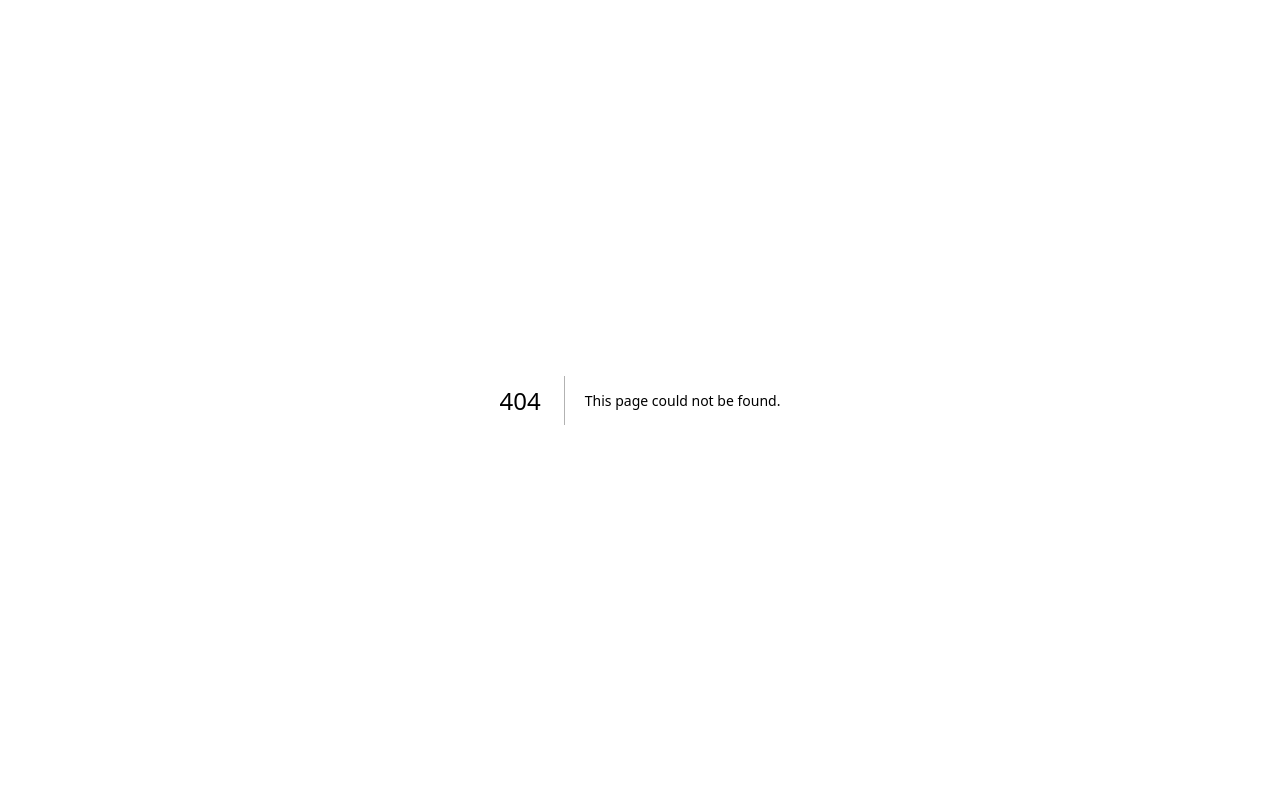
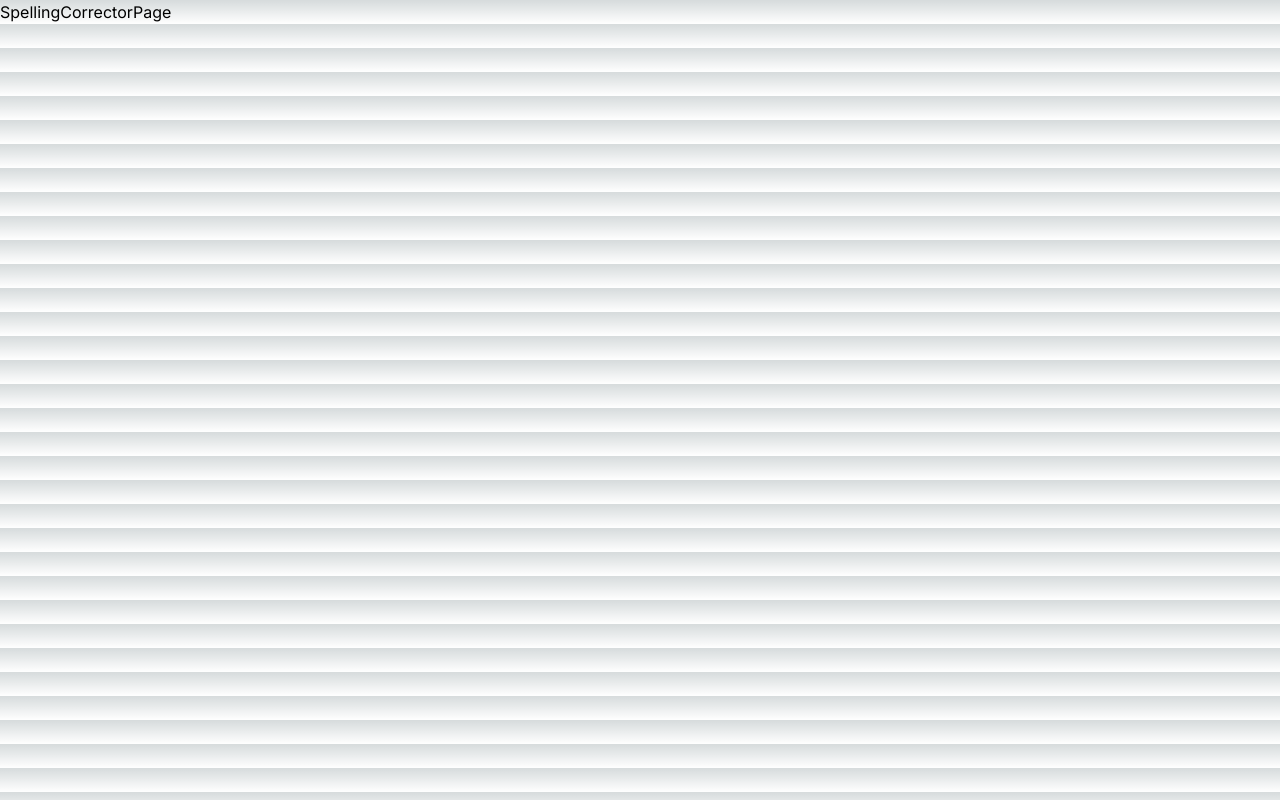
Before and after one commit to AAreLaa/NLP-UI, a Next.js app: page /spellCorrector in a window 1280 px wide. Before the commit this address had no page. Built offline with nearby package versions, Linux system fonts and the light colour scheme.

Commit message:
basic layout

```diff
--- /dev/null
+++ b/app/spellCorrector/page.tsx
@@ -0,0 +1,8 @@
+import SpellingCorrectorPage from '@/components/pages/spellingCorrector'
+import React from 'react'
+
+export default function SpellCorrector() {
+  return (
+    <SpellingCorrectorPage/>
+  )
+}
--- /dev/null
+++ b/app/textGenerator/page.tsx
@@ -0,0 +1,8 @@
+import TextGeneratorPage from '@/components/pages/textGenerator'
+import React from 'react'
+
+export default function TextGenerator() {
+  return (
+    <TextGeneratorPage/>
+  )
+}
--- /dev/null
+++ b/components/pages/homePage/index.tsx
@@ -0,0 +1,7 @@
+import React from 'react'
+
+export default function index() {
+  return (
+    <div>index</div>
+  )
+}
--- /dev/null
+++ b/components/pages/spellingCorrector/index.tsx
@@ -0,0 +1,7 @@
+import React from 'react'
+
+export default function SpellingCorrectorPage() {
+  return (
+    <div>SpellingCorrectorPage</div>
+  )
+}
--- /dev/null
+++ b/components/pages/textGenerator/index.tsx
@@ -0,0 +1,7 @@
+import React from 'react'
+
+export default function TextGeneratorPage() {
+  return (
+    <div>textGeneratorPage</div>
+  )
+}
```
